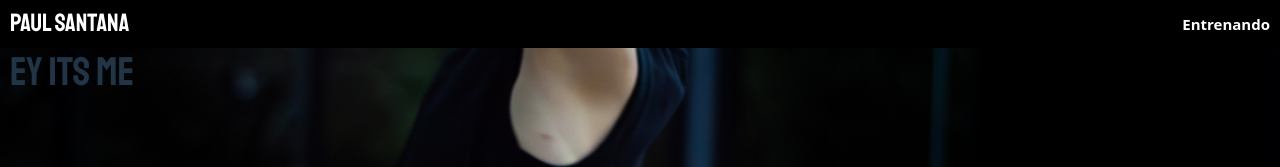
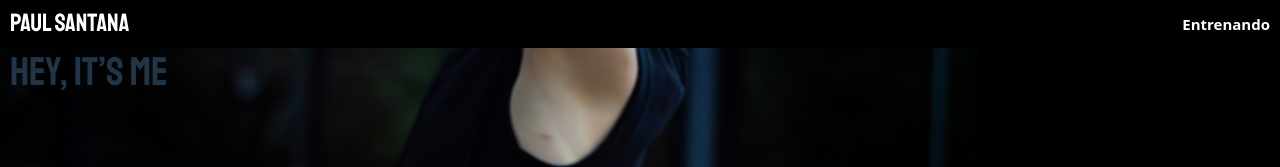
Before and after one commit to pauguz1/Paul_Santana, a React (Vite) app: page / in a window 1280 px wide. Shown: the top 167 px of the page. Built offline with nearby package versions, Linux system fonts and the light colour scheme.

Commit message:
se corrigio el texto;

```diff
--- a/src/pages/LandingPage/LandingPage.jsx
+++ b/src/pages/LandingPage/LandingPage.jsx
@@ -94,7 +94,7 @@ const asesor = `
 
             {/* seccion Developer*/}
             <section ref={devRef}  className='seccion seccion-index'>
-                <h1>ey its me</h1>
+                <h1>Hey, it’s me</h1>
                 <h3>La vida es muy corta para hacer una sola cosa</h3>
             </section>
 
```
